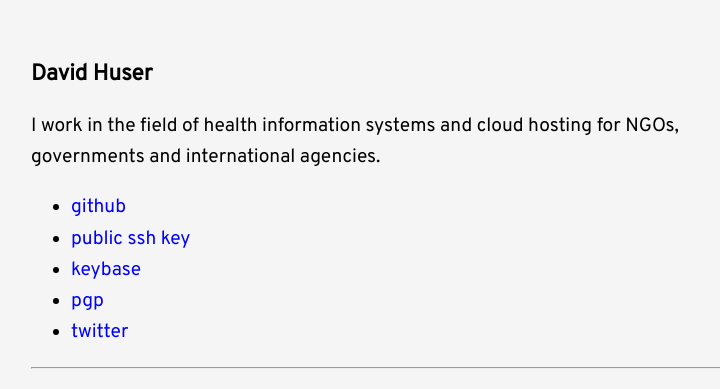
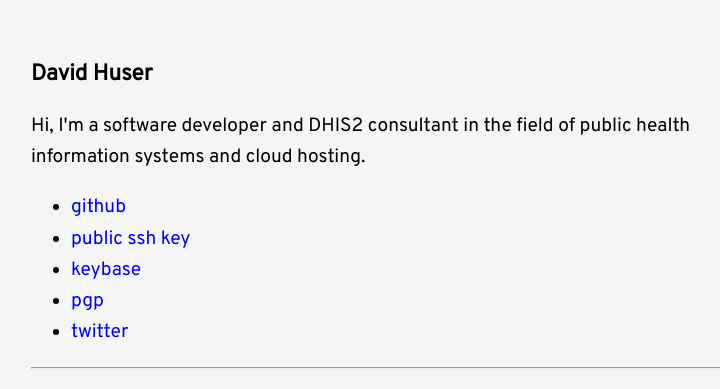
Before and after one commit to davidhuser/davidhuser.github.io, a plain HTML site: page index.html in a window 1280 px wide. Shown: the whole page, without its empty margins (235-955 px from the left). Drawn offline with Linux system fonts and the light colour scheme.

Commit message:
update index.html

```diff
--- a/index.html
+++ b/index.html
@@ -45,7 +45,7 @@
 	<header>
 		<h3>David Huser</h3>
 	</header>
-	<p>I work in the field of health information systems and cloud hosting for NGOs, governments and international agencies.
+	<p>Hi, I'm a software developer and DHIS2 consultant in the field of public health information systems and cloud hosting.
 		<ul>
 			<li><a title="Github" href="https://github.com/davidhuser" target="_blank">github</a>
 			<li><a title="SSH key" href="https://github.com/davidhuser.keys" target="_blank">public ssh key</a>
```
